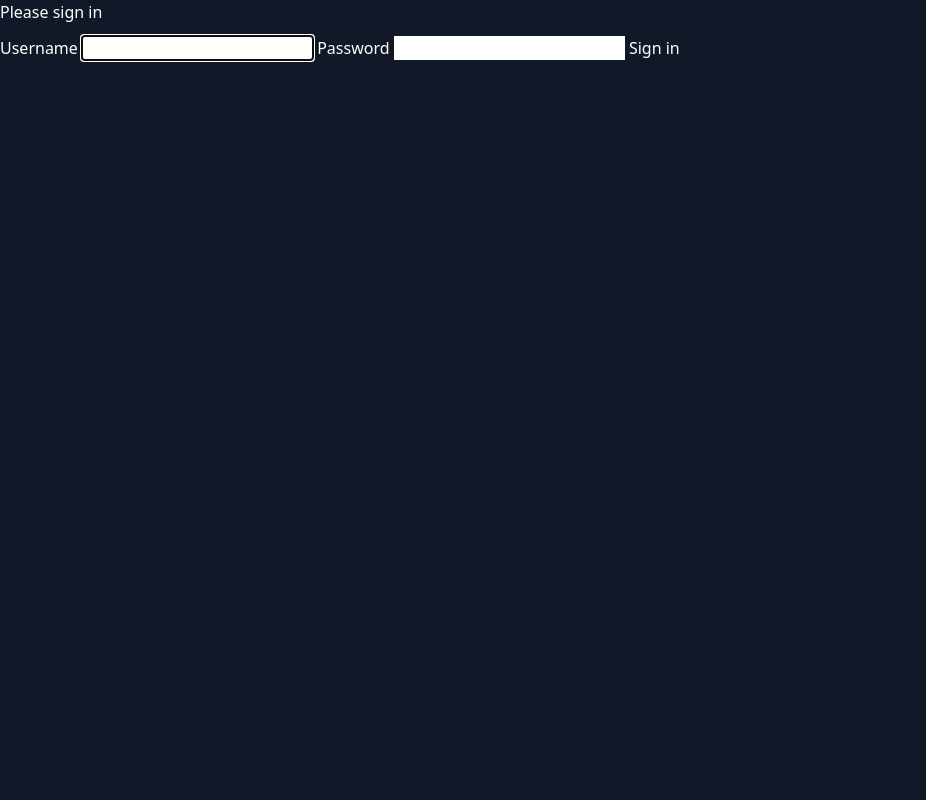
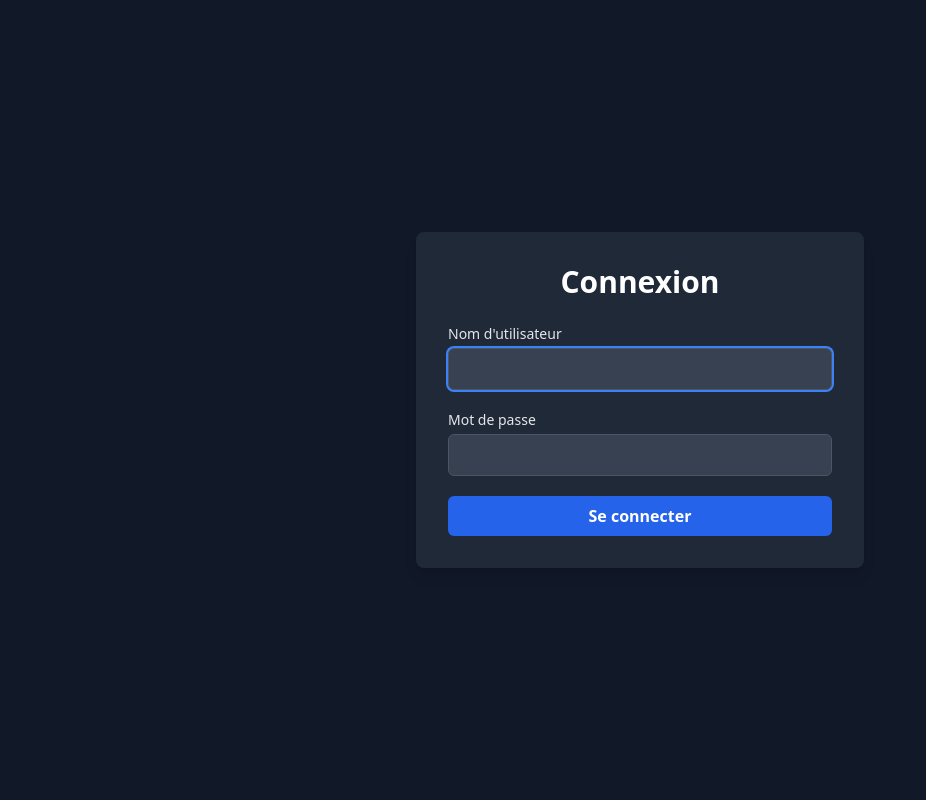
Before and after one commit to Miles280/projet-exam-symfony, a Symfony app: template templates/security/login.html.twig in a window 1280 px wide. Shown: the part 104-904 px from the top of the page, without its empty margins (0-926 px from the left). Before the commit the page ends 166 px from the top, so only its background shows below. Run offline with Twig, Linux system fonts and the light colour scheme; the template is opened without the code that fills it, so the values that code supplies are empty; style sheets or scripts are compiled from the project's sources; some libraries are stand-ins or nearby versions.

Commit message:
Gestion des permissions et mise en forme de la page login

```diff
--- a/templates/gameRole/show.html.twig
+++ b/templates/gameRole/show.html.twig
@@ -5,7 +5,7 @@
 {% endblock %}
 
 {% block body %}
-	<div class="max-w-3xl mx-auto p-6 bg-gray-800 shadow-lg rounded-lg mt-8">
+	<div class="max-w-3xl mx-auto p-6 bg-gray-800 shadow-lg rounded-lg m-8">
 		<div class="flex items-center justify-between">
 			{% if role.camp.value == 'villageois' %}
 				<h2 class="text-3xl font-semibold text-villageois mb-2">{{ role.name }}</h2>
@@ -53,9 +53,11 @@
 
 		<div class="flex justify-between items-center mt-6">
 			<a href="{{ path('app_game_role_index') }}" class="text-blue-400 hover:underline">← Retour à la liste</a>
+			{% if is_granted('ROLE_ADMIN') %}
 				<a href="{{ path('app_game_role_edit', {'id': role.id}) }}" class="bg-amber-600 hover:bg-amber-500 text-black px-4 py-2 rounded text-sm font-medium">
 					Modifier
 				</a>
+			{% endif %}
 		</div>
 	</div>
 {% endblock %}
--- a/templates/security/login.html.twig
+++ b/templates/security/login.html.twig
@@ -1,41 +1,44 @@
 {% extends 'base.html.twig' %}
 
-{% block title %}Log in!{% endblock %}
+{% block title %}Connexion
+{% endblock %}
 
 {% block body %}
-    <form method="post">
+	<div class="flex items-center justify-center min-h-screen bg-gray-900">
+		<div class="w-full max-w-md bg-gray-800 rounded-lg shadow-lg p-8">
+			<h1 class="text-3xl font-bold text-center text-white mb-6">Connexion</h1>
+
 			{% if error %}
-            <div class="alert alert-danger">{{ error.messageKey|trans(error.messageData, 'security') }}</div>
+				<div class="bg-red-100 text-red-700 p-3 rounded mb-4 text-sm">
+					{{ error.messageKey|trans(error.messageData, 'security') }}
+				</div>
 			{% endif %}
 
 			{% if app.user %}
-            <div class="mb-3">
-                You are logged in as {{ app.user.userIdentifier }}, <a href="{{ path('app_logout') }}">Logout</a>
+				<div class="bg-green-100 text-green-800 p-3 rounded mb-4 text-sm text-center">
+					Connecté en tant que
+					<strong>{{ app.user.userIdentifier }}</strong>.
+					<a href="{{ path('app_logout') }}" class="text-blue-500 hover:underline ml-2">Déconnexion</a>
 				</div>
 			{% endif %}
 
-        <h1 class="h3 mb-3 font-weight-normal">Please sign in</h1>
-        <label for="username">Username</label>
-        <input type="text" value="{{ lastUsername }}" name="_username" id="username" class="form-control" autocomplete="username" required autofocus>
-        <label for="password">Password</label>
-        <input type="password" name="_password" id="password" class="form-control" autocomplete="current-password" required>
+			<form method="post" class="space-y-5">
+				<div>
+					<label for="username" class="block text-sm font-medium text-gray-200 mb-1">Nom d'utilisateur</label>
+					<input type="text" id="username" name="_username" value="{{ lastUsername|default('') }}" class="w-full px-4 py-2 rounded-md bg-gray-700 text-white border border-gray-600 focus:outline-none focus:ring-2 focus:ring-blue-500" autocomplete="username" required autofocus>
+				</div>
 
-        <input type="hidden" name="_csrf_token"
-               value="{{ csrf_token('authenticate') }}"
-        >
+				<div>
+					<label for="password" class="block text-sm font-medium text-gray-200 mb-1">Mot de passe</label>
+					<input type="password" id="password" name="_password" class="w-full px-4 py-2 rounded-md bg-gray-700 text-white border border-gray-600 focus:outline-none focus:ring-2 focus:ring-blue-500" autocomplete="current-password" required>
+				</div>
 
-        {#
-            Uncomment this section and add a remember_me option below your firewall to activate remember me functionality.
-            See https://symfony.com/doc/current/security/remember_me.html
+				<input type="hidden" name="_csrf_token" value="{{ csrf_token('authenticate') }}">
 
-            <div class="checkbox mb-3">
-                <input type="checkbox" name="_remember_me" id="_remember_me">
-                <label for="_remember_me">Remember me</label>
-            </div>
-        #}
-
-        <button class="btn btn-lg btn-primary" type="submit">
-            Sign in
+				<button type="submit" class="w-full bg-blue-600 hover:bg-blue-500 text-white font-semibold py-2 px-4 rounded-md focus:outline-none focus:ring-2 focus:ring-blue-500 focus:ring-offset-2">
+					Se connecter
 				</button>
 			</form>
+		</div>
+	</div>
 {% endblock %}
```
Also changed, not shown: src/Controller/GameRoleController.php (+6 -3 lines). Lines whose indentation alone changed are shown as unchanged.
